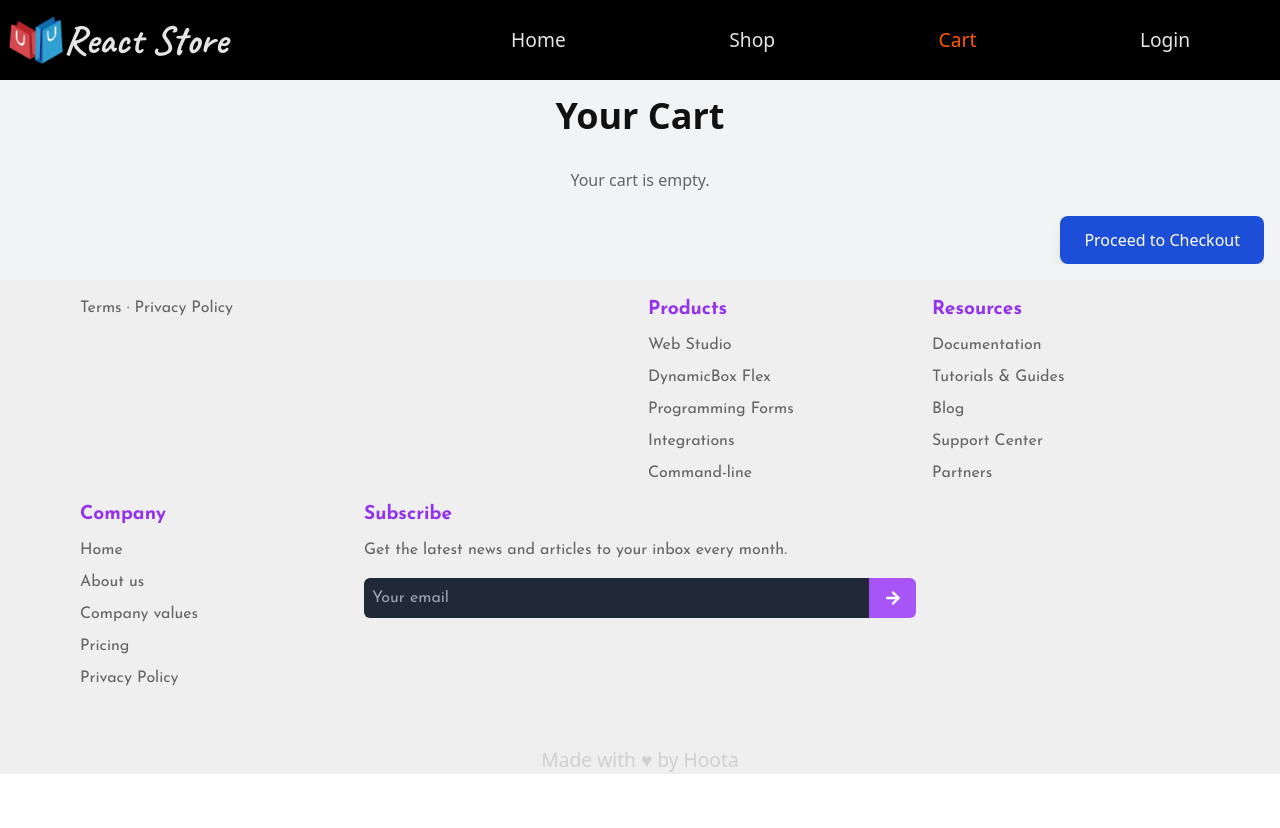
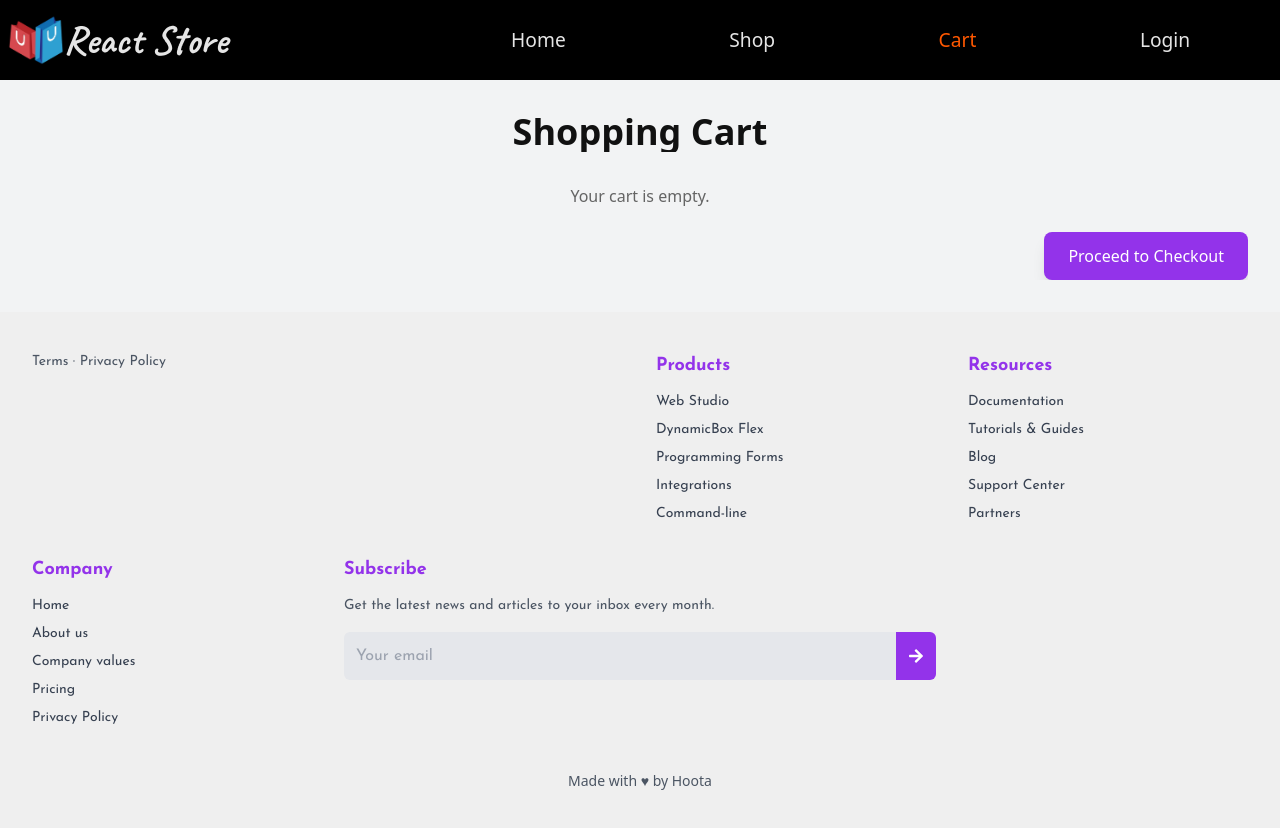
Before and after one commit to MahmoudMHatim43/E-commerce, a React (Create React App) app: page /cart in a window 1280 px wide. Shown: the top 828 px of the page. Before the commit the page ends 800 px from the top, so only its background shows below. Built offline with nearby package versions, Linux system fonts and the light colour scheme.

Commit message:
almost done

```diff
--- a/src/components/Footer.jsx
+++ b/src/components/Footer.jsx
@@ -1,109 +1,107 @@
 import React from "react";
 import { FaArrowRight } from "react-icons/fa";
+import { motion } from "framer-motion";
 
 function Footer() {
   return (
-    <>
-      <div
-        className="
-        grid grid-cols-2 md:grid-cols-4 gap-4
-        max-w-6xl
-        mx-auto p-4
-        font-Josefin"
-      >
-        {/*  */}
-        <div
-          className="
-          md:col-span-2
-          "
-        >
-          <p className="text-light-t2 dark:text-dark-t2">
+    <footer className="bg-light-flash dark:bg-dark-smoke text-light-t1 dark:text-dark-t1 py-10">
+      <div className="max-w-7xl mx-auto px-4 sm:px-6 lg:px-8">
+        <div className="grid grid-cols-2 md:grid-cols-4 gap-8 font-Josefin">
+          <div className="md:col-span-2">
+            <p className="text-sm text-gray-600 dark:text-gray-400">
               Terms · Privacy Policy
             </p>
           </div>
-        {/*  */}
+
           <div>
-          <span
-            className="
-          text-purple-600 text-body-text font-bold
-            "
-          >
-            Products
-          </span>
-          <ul className="text-light-t2 dark:text-dark-t2 mt-2 space-y-2">
-            <li>Web Studio</li>
-            <li>DynamicBox Flex</li>
-            <li>Programming Forms</li>
-            <li>Integrations</li>
-            <li>Command-line</li>
+            <h3 className="text-lg font-bold text-purple-600 mb-3">Products</h3>
+            <ul className="space-y-2 text-sm">
+              {[
+                "Web Studio",
+                "DynamicBox Flex",
+                "Programming Forms",
+                "Integrations",
+                "Command-line",
+              ].map((item, index) => (
+                <motion.li
+                  key={index}
+                  whileHover={{ x: 5 }}
+                  className="cursor-pointer text-gray-700 dark:text-gray-300 hover:text-purple-600 transition duration-200">
+                  {item}
+                </motion.li>
+              ))}
             </ul>
           </div>
-        {/*  */}
+
           <div>
-          <span
-            className="
-          text-purple-600 text-body-text font-bold
-          "
-          >
+            <h3 className="text-lg font-bold text-purple-600 mb-3">
               Resources
-          </span>
-          <ul className="text-light-t2 dark:text-dark-t2 mt-2 space-y-2">
-            <li>Documentation</li>
-            <li>Tutorials & Guides</li>
-            <li>Blog</li>
-            <li>Support Center</li>
-            <li>Partners</li>
+            </h3>
+            <ul className="space-y-2 text-sm">
+              {[
+                "Documentation",
+                "Tutorials & Guides",
+                "Blog",
+                "Support Center",
+                "Partners",
+              ].map((item, index) => (
+                <motion.li
+                  key={index}
+                  whileHover={{ x: 5 }}
+                  className="cursor-pointer text-gray-700 dark:text-gray-300 hover:text-purple-600 transition duration-200">
+                  {item}
+                </motion.li>
+              ))}
             </ul>
           </div>
-        {/*  */}
+
           <div>
-          <span
-            className="
-          text-purple-600 text-body-text font-bold
-          "
-          >
-            Company
-          </span>
-          <ul className="text-light-t2 dark:text-dark-t2 mt-2 space-y-2">
-            <li>Home</li>
-            <li>About us</li>
-            <li>Company values</li>
-            <li>Pricing</li>
-            <li>Privacy Policy</li>
+            <h3 className="text-lg font-bold text-purple-600 mb-3">Company</h3>
+            <ul className="space-y-2 text-sm">
+              {[
+                "Home",
+                "About us",
+                "Company values",
+                "Pricing",
+                "Privacy Policy",
+              ].map((item, index) => (
+                <motion.li
+                  key={index}
+                  whileHover={{ x: 5 }}
+                  className="cursor-pointer text-gray-700 dark:text-gray-300 hover:text-purple-600 transition duration-200">
+                  {item}
+                </motion.li>
+              ))}
             </ul>
           </div>
-        {/*  */}
-        <div className="md:col-span-2">
-          <span
-            className="
-          text-purple-600 text-body-text font-bold
-            "
-          >
+
+          <div className="md:col-span-2 mt-8 md:mt-0">
+            <h3 className="text-lg font-bold text-purple-600 mb-3">
               Subscribe
-          </span>
-          <p className="text-light-t2 dark:text-dark-t2 mt-2">
+            </h3>
+            <p className="text-sm text-gray-600 dark:text-gray-400 mb-4">
               Get the latest news and articles to your inbox every month.
             </p>
-          <form className="flex mt-4">
+            <form className="flex">
               <input
                 type="email"
                 placeholder="Your email"
-              className="p-2 rounded-l-md bg-gray-800 text-white outline-none w-full"
+                className="p-3 flex-grow rounded-l-md bg-gray-200 dark:bg-gray-800 text-gray-800 dark:text-gray-200 outline-none focus:ring-2 focus:ring-purple-500 transition duration-300"
               />
               <button
                 type="submit"
-              className="px-4 bg-purple-500 text-white rounded-r-md hover:bg-purple-700 duration-500"
-            >
+                className="p-3 bg-purple-600 text-white rounded-r-md hover:bg-purple-700 transition duration-300 flex items-center justify-center">
                 <FaArrowRight />
               </button>
             </form>
           </div>
         </div>
-      {/*  */}
-      <div className="text-center mt-10 text-dark-t2">
-        <span className="text-body-text">Made with ♥ by Hoota</span>
       </div>
-    </>
+
+      <div className="text-center mt-10 text-gray-600 dark:text-gray-400">
+        <span className="text-sm">Made with ♥ by Hoota</span>
+      </div>
+    </footer>
   );
 }
 
--- a/src/components/ProductCard.jsx
+++ b/src/components/ProductCard.jsx
@@ -2,6 +2,7 @@ import React from "react";
 import { motion } from "framer-motion";
 import { useSelector, useDispatch } from "react-redux";
 import { addToCart, removeFromCart } from "../store/slices/cartSlice";
+import { NavLink } from "react-router-dom";
 
 function ProductCard({ product }) {
   const items = useSelector((state) => state.cart.items);
@@ -13,6 +14,7 @@ function ProductCard({ product }) {
       : product.description;
   return (
     <motion.div className="flex flex-col items-center p-4 min-h-full rounded-xl border dark:border-gray-600">
+      <NavLink to={`/products/${product.id}`}>
         <img
           src={product.images[0] || "image-not-available.png"}
           alt="product image"
@@ -20,6 +22,7 @@ function ProductCard({ product }) {
         />
         <span className="w-full p-1 text-md font-bold">{product.title}</span>
         <span className="hidden lg:block w-full p-1 text-sm">{desc}</span>
+      </NavLink>
       <div className="flex flex-col-reverse w-full gap-2 justify-between mt-auto p-1">
         {items.map((item) => item.id).includes(product.id) ? (
           <div className="flex gap-2 w-full items-center justify-between">
@@ -39,7 +42,7 @@ function ProductCard({ product }) {
         ) : (
           <button
             onClick={() => dispatch(addToCart(product))}
-            className="p-2 bg-zinc-800 dark:bg-slate-300 dark:text-black rounded-md">
+            className="p-2 bg-zinc-800 dark:bg-slate-300 text-white dark:text-black rounded-md hover:bg-orange-cstm transition-colors duration-300">
             Add To Cart
           </button>
         )}
--- a/src/pages/Cart.jsx
+++ b/src/pages/Cart.jsx
@@ -1,86 +1,91 @@
 import React from "react";
 import { useSelector, useDispatch } from "react-redux";
 import { addToCart, removeFromCart } from "../store/slices/cartSlice";
+import { FaTrash } from "react-icons/fa";
+import { motion } from "framer-motion";
 
 function Cart() {
   const cart = useSelector((state) => state.cart);
   const dispatch = useDispatch();
 
   return (
-    <div className="container mx-auto p-4">
+    <div className="container mx-auto p-4 md:p-8">
       <h1 className="text-3xl md:text-4xl text-center font-bold mb-8 text-light-t1 dark:text-dark-t1">
-        Your Cart
+        Shopping Cart
       </h1>
 
-      {/* Cart items */}
-      <div className="grid grid-cols-1 md:grid-cols-2 lg:grid-cols-3 gap-6">
+      <div className="flex flex-col gap-6">
         {cart.items.length > 0 ? (
           cart.items.map((item) => (
             <div
               key={item.id}
-              className="flex flex-col bg-white dark:bg-dark-main rounded-lg shadow-lg overflow-hidden"
-            >
+              className="flex flex-col sm:flex-row items-center bg-white dark:bg-black rounded-lg shadow-md hover:shadow-lg transition-shadow duration-300 overflow-hidden">
               <img
                 src={item.images[0]}
                 alt={item.title}
-                className="w-full h-40 object-cover"
+                className="w-full sm:w-24 h-24 object-cover rounded-t-lg sm:rounded-l-lg sm:rounded-t-none"
               />
-              <div className="p-4 flex flex-col justify-between flex-1">
-                <h2 className="text-lg font-semibold mb-2 text-light-t1 dark:text-dark-t1">
+              <div className="flex-1 p-4">
+                <h2 className="text-lg font-semibold text-light-t1 dark:text-dark-t1">
                   {item.title}
                 </h2>
-                <div className="flex justify-between items-center mt-auto">
+                <div className="flex justify-between items-center mt-2">
                   <div className="flex items-center space-x-2">
-                    <button
+                    <motion.button
+                      whileTap={{ scale: 0.9 }}
                       onClick={() => dispatch(removeFromCart(item.id))}
-                      className="p-2 bg-red-600 text-white rounded-lg hover:bg-red-500 transition"
-                    >
+                      className="p-2 w-10 h-10 flex items-center justify-center bg-gradient-to-r from-gray-400 to-gray-500 text-white rounded-full hover:from-gray-500 hover:to-gray-600 transition duration-300 shadow-lg">
                       -
-                    </button>
+                    </motion.button>
                     <span className="text-lg font-semibold text-light-t1 dark:text-dark-t1">
                       {item.quantity}
                     </span>
-                    <button
+                    <motion.button
+                      whileTap={{ scale: 0.9 }}
                       onClick={() => dispatch(addToCart(item))}
-                      className="p-2 bg-green-600 text-white rounded-lg hover:bg-green-500 transition"
-                    >
+                      className="p-2 w-10 h-10 flex items-center justify-center bg-gradient-to-r from-gray-400 to-gray-500 text-white rounded-full hover:from-gray-500 hover:to-gray-600 transition duration-300 shadow-lg">
                       +
-                    </button>
+                    </motion.button>
                   </div>
                   <span className="text-xl font-bold text-light-t1 dark:text-dark-t1">
                     ${item.totalPrice.toFixed(2)}
                   </span>
                 </div>
               </div>
+              <motion.button
+                whileTap={{ scale: 0.9 }}
+                onClick={() => dispatch(removeFromCart(item.id, item.quantity))}
+                className="p-2 w-10 h-10 flex items-center justify-center bg-gray-700 dark:bg-gray-800 text-white rounded-b-lg sm:rounded-r-lg sm:rounded-b-none hover:bg-gray-600 transition duration-300 shadow-lg">
+                <FaTrash />
+              </motion.button>
             </div>
           ))
         ) : (
-          <p className="text-center text-light-t2 dark:text-dark-t2 col-span-full">
+          <p className="text-center text-light-t2 dark:text-dark-t2">
             Your cart is empty.
           </p>
         )}
       </div>
 
-      {/* Cart totals */}
       {cart.items.length > 0 && (
-        <div className="mt-8 p-4 bg-white dark:bg-dark-main rounded-lg shadow-lg flex justify-between items-center">
+        <div className="mt-8 p-4 bg-white dark:bg-black rounded-lg shadow-lg flex flex-col md:flex-row justify-between items-center">
           <span className="text-xl font-semibold text-light-t1 dark:text-dark-t1">
             Total ({cart.totalQuantity} items):
           </span>
-          <span className="text-xl font-bold text-light-t1 dark:text-dark-t1">
+          <span className="text-2xl font-bold text-light-t1 dark:text-dark-t1 mt-4 md:mt-0">
             ${cart.totalCost.toFixed(2)}
           </span>
         </div>
       )}
 
-      {/* Checkout button */}
       <div className="flex justify-end mt-6">
-        <button
-          className="w-full md:w-auto bg-blue-700 text-white py-3 px-6 rounded-lg shadow-lg hover:bg-blue-600 transition"
-          disabled={cart.totalQuantity === 0}
-        >
+        <motion.button
+          whileHover={{ scale: 1.05 }}
+          whileTap={{ scale: 0.95 }}
+          className="w-full md:w-auto bg-purple-600 text-white py-3 px-6 rounded-lg shadow-lg hover:bg-purple-500 transition duration-300"
+          disabled={cart.totalQuantity === 0}>
           Proceed to Checkout
-        </button>
+        </motion.button>
       </div>
     </div>
   );
--- a/src/pages/ProductDetails.jsx
+++ b/src/pages/ProductDetails.jsx
@@ -1,7 +1,96 @@
-import React from "react";
+import React, { useState } from "react";
+import { useParams } from "react-router-dom";
+import { useSelector, useDispatch } from "react-redux";
+import { addToCart } from "../store/slices/cartSlice";
+import { FaArrowLeft, FaCheck } from "react-icons/fa";
+import { useNavigate } from "react-router-dom";
 
 function ProductDetails() {
-  return <div>ProductDetails</div>;
+  const { productId } = useParams();
+  const products = useSelector((state) => state.products.products);
+  const cart = useSelector((state) => state.cart);
+  const dispatch = useDispatch();
+  const navigate = useNavigate();
+
+  const product = products.find((item) => item.id === parseInt(productId));
+  const cartItem = cart.items.find((item) => item.id === product.id);
+  const [currentImage, setCurrentImage] = useState(0);
+  const [isAdded, setIsAdded] = useState(false);
+
+  const handleAddToCart = () => {
+    dispatch(addToCart(product));
+    setIsAdded(true);
+
+    setTimeout(() => {
+      setIsAdded(false);
+    }, 1500);
+  };
+
+  return (
+    <div className="container mx-auto p-4 md:p-8 grid grid-cols-1 md:grid-cols-12 gap-6">
+      <button
+        onClick={() => navigate(-1)}
+        className="md:col-span-12 flex items-center text-gray-400 hover:text-gray-600 dark:text-gray-500 dark:hover:text-gray-300 transition mb-4">
+        <FaArrowLeft className="mr-2" /> Back
+      </button>
+
+      <div className="md:col-span-2 flex md:flex-col gap-4">
+        {product.images.map((img, index) => (
+          <img
+            key={index}
+            src={img}
+            alt={`Thumbnail ${index + 1}`}
+            onClick={() => setCurrentImage(index)}
+            className={`w-20 h-20 object-cover rounded-lg cursor-pointer ${
+              currentImage === index ? "ring-2 ring-purple-500" : "opacity-75"
+            } hover:opacity-100 transition`}
+          />
+        ))}
+      </div>
+
+      <div className="md:col-span-7 flex items-center justify-center">
+        <img
+          src={product.images[currentImage]}
+          alt={product.title}
+          className="w-full max-w-[600px] h-auto object-contain rounded-lg shadow-lg"
+        />
+      </div>
+
+      <div className="md:col-span-3 flex flex-col justify-between">
+        <div>
+          <h1 className="text-3xl font-bold text-gray-800 dark:text-gray-200 mb-4">
+            {product.title}
+          </h1>
+          <span className="bg-gray-200 dark:bg-gray-800 text-gray-600 dark:text-gray-400 py-1 px-3 rounded-full text-sm mb-4 inline-block">
+            {product.category.name}
+          </span>
+          <p className="text-lg text-gray-600 dark:text-gray-400 mb-6">
+            {product.description}
+          </p>
+          <span className="text-2xl font-bold text-gray-800 dark:text-gray-200">
+            ${product.price.toFixed(2)}
+          </span>
+        </div>
+
+        <button
+          onClick={handleAddToCart}
+          className={`mt-6 p-4 rounded-lg shadow-lg transition ${
+            isAdded
+              ? "bg-green-600 text-white"
+              : "bg-purple-600 text-white hover:bg-purple-700"
+          }`}>
+          {isAdded ? (
+            <div className="flex items-center justify-center">
+              <FaCheck className="mr-2" />
+              Added!
+            </div>
+          ) : (
+            `Add To Cart (${cartItem ? cartItem.quantity : 0})`
+          )}
+        </button>
+      </div>
+    </div>
+  );
 }
 
 export default ProductDetails;
```
Also changed, not shown: src/components/home/NewsLetter.jsx (+7 -6 lines), src/components/home/Steps.jsx (+8 -7 lines), src/components/shop/Products.jsx (+12 -18 lines), src/components/shop/Search.jsx (+16 -10 lines), src/components/shop/SideBar.jsx (+19 -23 lines), src/pages/Login.jsx (+23 -23 lines), src/pages/Shop.jsx (+13 -7 lines). Lines whose indentation alone changed are shown as unchanged.
